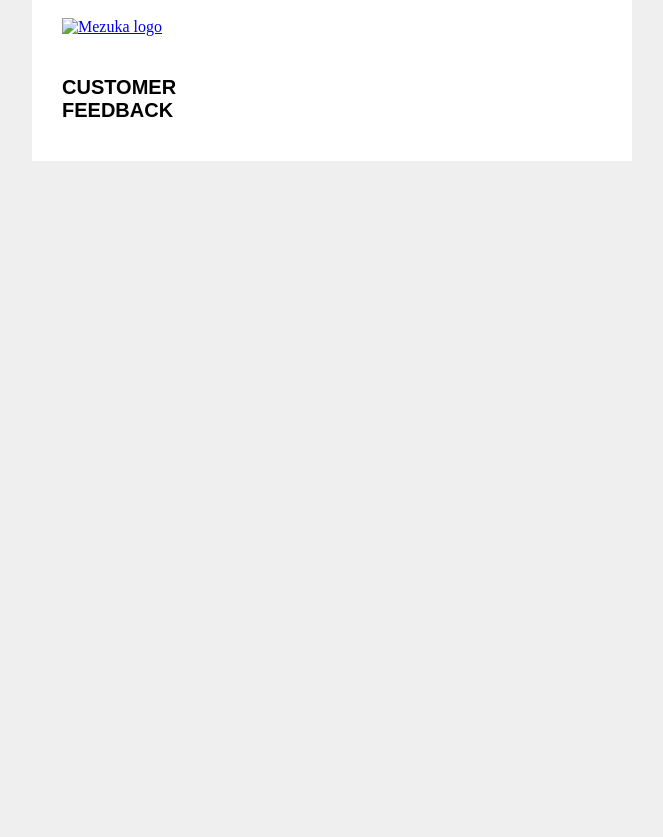
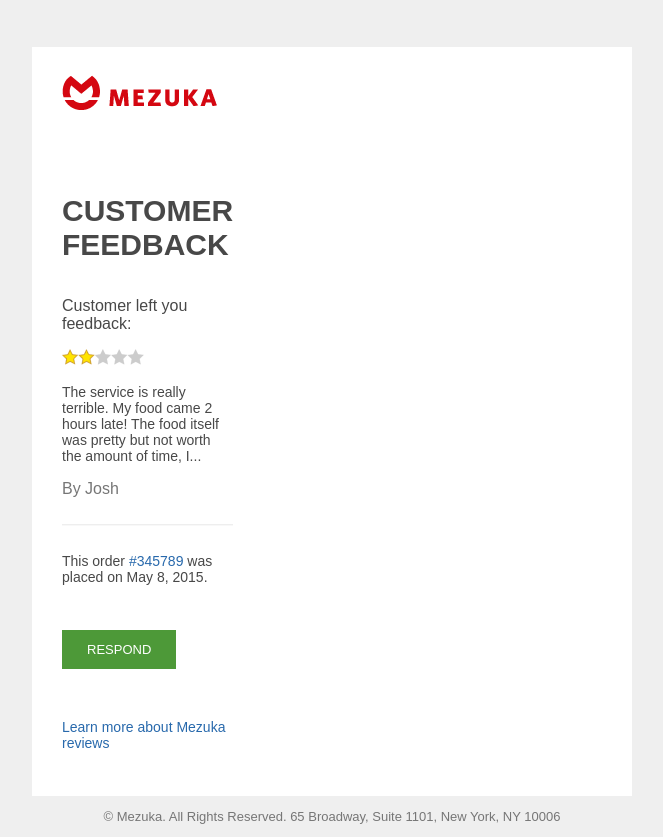
Before and after one commit to valerykatskel/valprojects.mezuka-mail, a plain HTML site: page customer-feedback-received.html in a window 1280 px wide. Shown: the whole page, without its empty margins (308-971 px from the left). Before the commit the page ends 800 px from the top, so only its background shows below. Drawn offline with Linux system fonts and the light colour scheme.

Commit message:
#799 Customer_Feedback_Received.psd is ready withowt Gotham font. WIP

```diff
--- a/customer-feedback-received.html
+++ b/customer-feedback-received.html
@@ -16,47 +16,65 @@
 </head>
 
 <body style="margin:0;padding:0;" bgcolor="#efefef">
-	<table width="100%" cellpadding="0" cellspacing="0" border="0" style="margin:0; padding:0;">
+	<table width="100%" cellpadding="0" cellspacing="0" border="0" style="margin:0;margin-top:47px; padding:0;font-family:arial;font-size:14px;color:#484848;">
 		<tbody>
 			<tr>
-				<td>&nbsp;</td>
+				<td><img src="assets/images/blank.gif" width="1" height="1" style="display:block"></td>
 				<td width="600">
 					<table cellpadding="0" cellspacing="0" border="0" style="margin:0; padding:0;" class="email-container" width="600" bgcolor="#fff">
 						<tbody>
 							<tr>
-								<td width="30">&nbsp;</td>
+								<td width="30"><img src="assets/images/blank.gif" width="1" height="1" style="display:block"></td>
 								<td>
 									<table cellpadding="0" cellspacing="0" border="0" style="margin:0; padding:0;" width="100%">
 										<tbody>
 											<tr>
-												<td width="30">&nbsp;</td>
+												<td width="30"><img src="assets/images/blank.gif" width="1" height="1" style="display:block"></td>
 												<td>
 													<tr class="email-header">
-														<td>
+														<td style="padding-top:27px;">
 															<a href="#">
-																<img src="assets/images/logo" alt="Mezuka logo">
+																<img src="assets/images/logo.gif" alt="Mezuka logo">
 															</a>
 														</td>
 													</tr>
 													<tr>
 														<td>
-															<h1 style="margin-top: 40px;">
-																<font color="#000" style="text-transform:uppercase;font-family:arial;font-size: 20px;margin-top: 40px;">Customer feedback</font>
-															</h1>
+															<h1 style="margin-top: 84px;margin-bottom: 35px;text-transform:uppercase;font-family:Arial;font-size:30px;">Customer feedback</h1>
+															<p style="font-size:16px;">Customer left you feedback:</p>
+															<p style="margin-bottom:19px;"><img src="assets/images/stars-2.gif" alt=""></p>
+															<p>The service is really terrible. My food came 2 hours late! The food itself was pretty but not worth the amount of time, I...</p>
+															<p style="font-size: 16px;color:#767676;margin-bottom:26px;">By Josh</p>
+															<hr style="background: none;border: none;border-top: 1px solid #eeeeee;border-bottom: 1px solid #f8f8f8;margin:0;">
+															<p style="margin-top:27px;margin-bottom:57px;">This order <a style="text-decoration: none; color:#2869ac;" href="#345789">#345789</a> was placed on May 8, 2015.</p>
+															<a style="background-color: #4d9938;font-size:13px;color: #fff;margin-top:0;border: none;padding: 12px 25px;text-transform:uppercase;text-decoration:none;" href="#">Respond</a>
+															<p style="margin-top:62px;margin-bottom:44px;"><a href="#" style="text-decoration: none; color:#2869ac;">Learn more about Mezuka reviews</a></p>
 														</td>
 													</tr>
 												</td>
-												<td width="30">&nbsp;</td>
+												<td width="30"><img src="assets/images/blank.gif" width="1" height="1" style="display:block"></td>
 											</tr>
 										</tbody>
 									</table>
 								</td>
-								<td width="30">&nbsp;</td>
+								<td width="30"><img src="assets/images/blank.gif" width="1" height="1" style="display:block"></td>
+							</tr>
+						</tbody>
+					</table>
+
+					<table class="email-footer" cellpadding="0" cellspacing="0" border="0" style="margin:0; padding:0;" class="email-container" width="600">
+						<tbody>
+							<tr>
+								<td width="60"><img src="assets/images/blank.gif" width="1" height="1" style="display:block"></td>
+								<td>
+									<p style="font-size: 13px;color: #767676;text-align:center;">&copy; Mezuka. All Rights Reserved. 65 Broadway, Suite 1101, New York, NY 10006</p>
+								</td>
+								<td width="60"><img src="assets/images/blank.gif" width="1" height="1" style="display:block"></td>
 							</tr>
 						</tbody>
 					</table>
 				</td>
-				<td>&nbsp;</td>
+				<td><img src="assets/images/blank.gif" width="1" height="1" style="display:block"></td>
 			</tr>
 		</tbody>
 	</table>
```
Also changed, not shown: assets/images/blank.gif (added), assets/images/logo.gif (added), assets/images/stars-2.gif (added).
